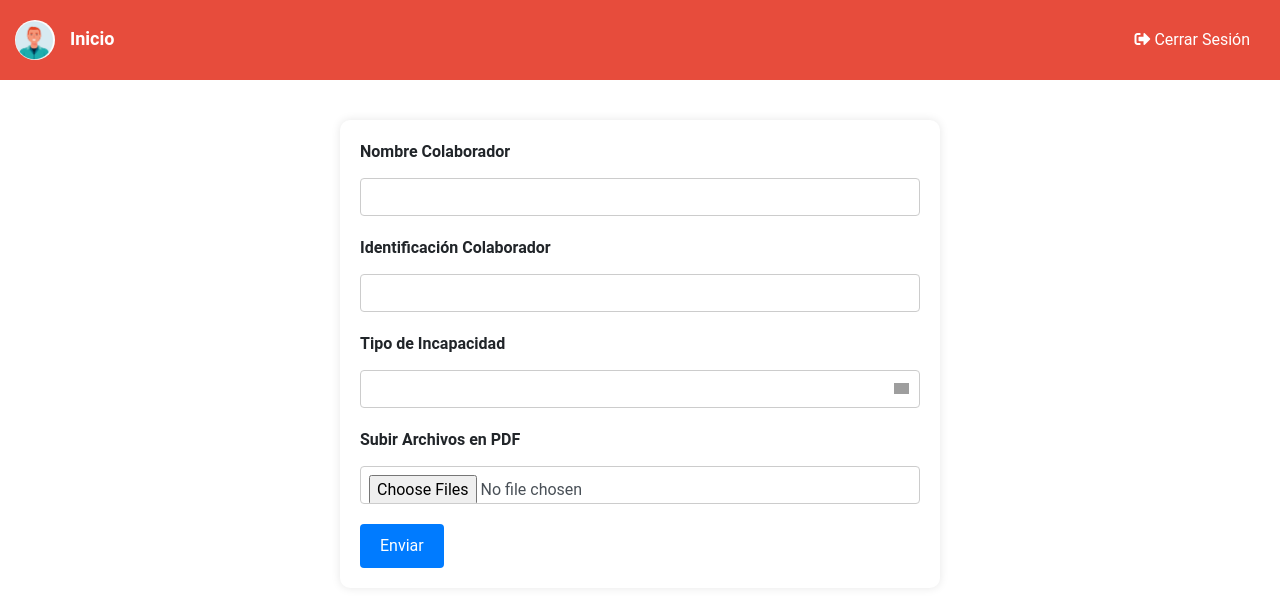
After one commit to mrygr/incapacidades, a PHP site: page /report-form.php in a window 1280 px wide. The commit adds this page. Shown: the top 607 px of the page. Run offline with PHP 8.4, Linux system fonts and the light colour scheme; grey boxes are pictures that could not be loaded.

Commit message:
Se agrega la lógica js con jquery para los eventos del formulario para subir una incapacidad

```diff
--- /dev/null
+++ b/css/report-form.css
@@ -0,0 +1,71 @@
+/* Estilos específicos para el formulario de reporte de incapacidades */
+
+.form-container {
+    width: 80%;
+    max-width: 600px;
+    margin: 120px auto;
+    padding: 20px;
+    background-color: #fff;
+    border-radius: 10px;
+    box-shadow: 0 0 10px rgba(0, 0, 0, 0.1);
+}
+
+.form-group {
+    margin-bottom: 20px;
+}
+
+.form-group label {
+    font-weight: bold;
+}
+
+.form-control {
+    width: 100%;
+    padding: 8px;
+    margin-top: 6px;
+    margin-bottom: 12px;
+    box-sizing: border-box;
+    border: 1px solid #ccc;
+    border-radius: 4px;
+    font-size: 16px;
+}
+
+select.form-control {
+    appearance: none;
+    -webkit-appearance: none;
+    -moz-appearance: none;
+    padding-right: 20px; /* Añade espacio para la flecha del desplegable */
+    background-image: url('https://img.icons8.com/android/24/000000/expand-arrow.png');
+    background-size: 15px;
+    background-position: calc(100% - 10px) center;
+    background-repeat: no-repeat;
+}
+
+.btn-primary {
+    background-color: #007bff;
+    color: #fff;
+    border: none;
+    padding: 10px 20px;
+    border-radius: 4px;
+    cursor: pointer;
+}
+
+.alert {
+    padding: 15px;
+    margin-bottom: 20px;
+    border: 1px solid transparent;
+    border-radius: 4px;
+}
+
+.alert-success {
+    color: #155724;
+    background-color: #d4edda;
+    border-color: #c3e6cb;
+}
+
+.message-container {
+    margin-top: 20px;
+}
+
+#mensajeIncapacidad {
+    font-weight: normal;
+}
--- a/index.php
+++ b/index.php
@@ -31,7 +31,7 @@
             </a>
         </div>
         <div class="option-box">
-            <a href="ruta-para-reportar-incapacidad.html" class="option-link">
+            <a href="report-form.php" class="option-link">
                 <div class="option-image">
                     <img src="img/newinc.png" alt="Reportar Incapacidad">
                 </div>
--- /dev/null
+++ b/js/report-form.js
@@ -0,0 +1,40 @@
+// Lógica para mostrar mensajes específicos al seleccionar el tipo de incapacidad
+
+$(document).ready(function () {
+    function mostrarMensaje() {
+        var tipoIncapacidad = $("#tipoIncapacidad").val();
+        var mensaje = '';
+
+        switch (tipoIncapacidad) {
+            case 'enfermedad':
+                mensaje = 'Los documentos que debe enviar son los siguientes: Certificado de la incapacidad con días de incapacidad y diagnóstico.';
+                break;
+            case 'accidenteTransito':
+                mensaje = 'Los documentos que debe enviar son los siguientes: Certificado de la incapacidad con días de incapacidad y diagnóstico. FURIPS.';
+                break;
+            case 'accidenteLaboral':
+                mensaje = 'Los documentos que debe enviar son los siguientes: Certificado de la incapacidad con días de incapacidad y diagnóstico.';
+                break;
+            case 'licenciaMaternidad':
+                mensaje = 'Los documentos que debe enviar son los siguientes: Certificado de la incapacidad o documento donde se especifique las semanas de gestación al momento del parto, certificado de nacido vivo, registro civil, fotocopia del documento de identidad de la madre.';
+                break;
+            case 'licenciaPaternidad':
+                mensaje = 'Los documentos que debe enviar son los siguientes: Certificado de la incapacidad o documento donde se especifique las semanas de gestación al momento del parto, certificado de nacido vivo, registro civil, fotocopia del documento de identidad de la madre.';
+                break;
+        }
+
+        // Actualiza el contenido y clase de la alerta
+        if(mensaje != ''){
+            $("#mensajeIncapacidad").html('<strong>Mensaje:</strong><br>' + mensaje);
+            $(".alert").removeClass("d-none").addClass("alert-success");
+        } else {
+            $(".alert").removeClass("alert-success").addClass("d-none");
+        }
+    }
+
+    $("#tipoIncapacidad").change(function () {
+        mostrarMensaje();
+    });
+
+    mostrarMensaje();
+});
--- /dev/null
+++ b/report-form.php
@@ -0,0 +1,62 @@
+<!DOCTYPE html>
+<html lang="es">
+<head>
+    <meta charset="UTF-8">
+    <meta name="viewport" content="width=device-width, initial-scale=1.0">
+    <link rel="stylesheet" href="https://stackpath.bootstrapcdn.com/bootstrap/4.3.1/css/bootstrap.min.css">
+    <link rel="stylesheet" href="https://cdnjs.cloudflare.com/ajax/libs/font-awesome/5.15.3/css/all.min.css">
+    <link rel="stylesheet" href="css/index.css">
+    <link rel="stylesheet" href="css/report-form.css"> <!-- Nuevo archivo CSS para el formulario -->
+    <script src="https://code.jquery.com/jquery-3.6.4.min.js"></script>
+    <script src="js/report-form.js"></script> <!-- Nuevo archivo JS para manejar la lógica del formulario -->
+</head>
+<body>
+
+    <nav class="navbar navbar-expand-lg">
+        <div class="navbar-brand">
+            <img src="img/user.png" alt="Foto del empleado" width="40" height="40">
+            <a href="#" class="d-none d-md-inline">Inicio</a>
+        </div>
+        <div class="navbar-nav">
+            <a href="#" id="cerrar-sesion"><i class="fas fa-sign-out-alt"></i> Cerrar Sesión</a>
+        </div>
+    </nav>
+
+    <div class="form-container">
+        <form id="reportForm" enctype="multipart/form-data">
+            <div class="form-group">
+                <label for="nombre">Nombre Colaborador</label>
+                <input type="text" class="form-control" id="nombre" name="nombre" required>
+            </div>
+            <div class="form-group">
+                <label for="identificacion">Identificación Colaborador</label>
+                <input type="text" class="form-control" id="identificacion" name="identificacion" required>
+            </div>
+            <div class="form-group">
+                <label for="tipoIncapacidad">Tipo de Incapacidad</label>
+                <select class="form-control" id="tipoIncapacidad" name="tipoIncapacidad" required>
+                    <option value=""></option>
+                    <option value="enfermedad">Enfermedad Laboral</option>
+                    <option value="accidenteTransito">Accidente de Tránsito</option>
+                    <option value="accidenteLaboral">Accidente Laboral</option>
+                    <option value="licenciaMaternidad">Licencia de Maternidad</option>
+                    <option value="licenciaPaternidad">Licencia de Paternidad</option>
+                </select>
+            </div>
+            <div class="form-group">
+                <label for="archivos">Subir Archivos en PDF</label>
+                <input type="file" class="form-control" id="archivos" name="archivos[]" multiple accept=".pdf" required>
+            </div>
+            <div class="alert d-none">
+                <!-- Contenedor de la alerta. Agregamos la clase d-none para ocultarla inicialmente. -->
+                <p id="mensajeIncapacidad"></p>
+            </div>
+            <input type="submit" class="btn btn-primary" value="Enviar">
+        </form>
+    </div>
+
+    <script src="https://code.jquery.com/jquery-3.3.1.slim.min.js"></script>
+    <script src="https://cdnjs.cloudflare.com/ajax/libs/popper.js/1.14.7/umd/popper.min.js"></script>
+    <script src="https://stackpath.bootstrapcdn.com/bootstrap/4.3.1/js/bootstrap.min.js"></script>
+</body>
+</html>
```
